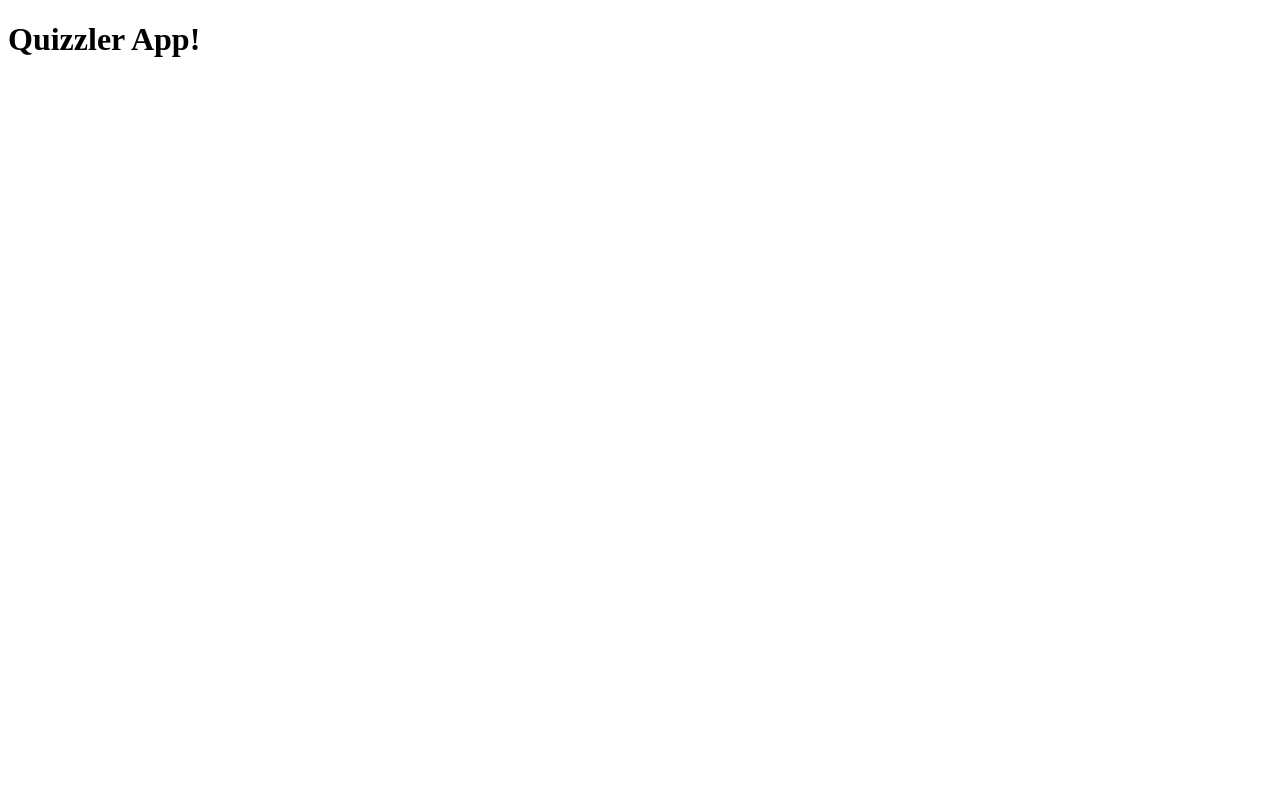
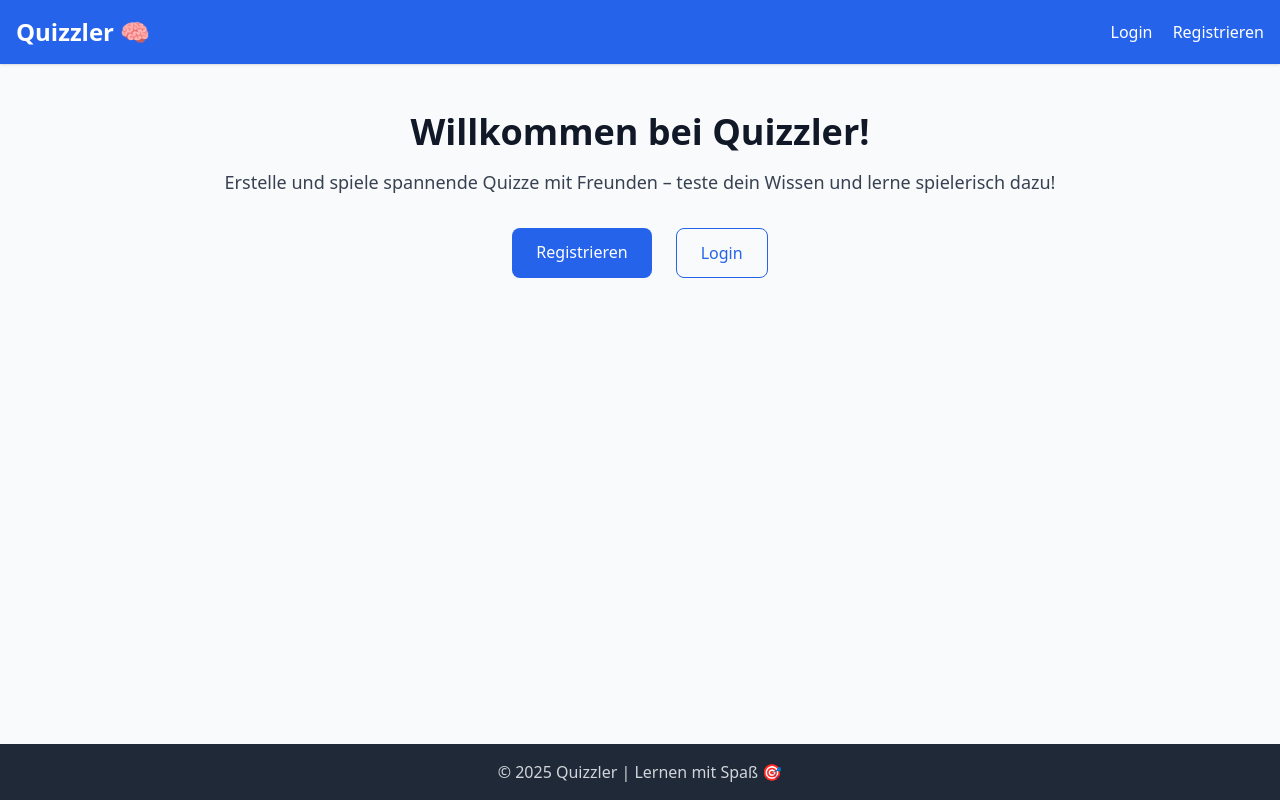
Before and after one commit to Quizzler-Team/quizzler, a Flask app: page / in a window 1280 px wide. Before the commit the page is almost empty. Run offline with Flask 3, Linux system fonts and the light colour scheme; some libraries are stand-ins or nearby versions.

Commit message:
Füge app.py und Templates (base.html, index.html) hinzu

```diff
--- a/templates/base.html
+++ b/templates/base.html
@@ -1,11 +1,35 @@
 <!DOCTYPE html>
 <html lang="de">
-  <head>
+<head>
     <meta charset="UTF-8" />
     <meta name="viewport" content="width=device-width, initial-scale=1.0" />
-    <title>Quizzler</title>
-  </head>
-  <body>
-    {%block content %} {% endblock %}
-  </body>
+    <title>{{ title if title else "Quizzler" }}</title>
+
+    <!-- Tailwind CSS (CDN-Version) -->
+    <script src="https://cdn.tailwindcss.com"></script>
+</head>
+
+<body class="bg-gray-50 text-gray-900 flex flex-col min-h-screen">
+
+    <!-- Header / Navigation -->
+    <header class="bg-blue-600 text-white py-4 shadow">
+        <div class="container mx-auto flex justify-between items-center px-4">
+            <h1 class="text-2xl font-bold">Quizzler 🧠</h1>
+            <nav>
+                <a href="/login" class="ml-4 hover:underline">Login</a>
+                <a href="/register" class="ml-4 hover:underline">Registrieren</a>
+            </nav>
+        </div>
+    </header>
+
+    <!-- Hauptinhalt -->
+    <main class="flex-grow container mx-auto px-4 py-12">
+        {% block content %}{% endblock %}
+    </main>
+
+    <!-- Footer -->
+    <footer class="bg-gray-800 text-gray-300 text-center py-4 mt-8">
+        © {{ 2025 }} Quizzler | Lernen mit Spaß 🎯
+    </footer>
+</body>
 </html>
--- a/templates/index.html
+++ b/templates/index.html
@@ -1,3 +1,19 @@
-{% extends 'base.html' %} {% block content %}
-<h1>Quizzler App!</h1>
+{% extends 'base.html' %}
+
+{% block content %}
+<section class="text-center">
+    <h1 class="text-4xl font-bold mb-4">Willkommen bei Quizzler!</h1>
+    <p class="text-lg text-gray-700 mb-8">
+        Erstelle und spiele spannende Quizze mit Freunden – teste dein Wissen und lerne spielerisch dazu!
+    </p>
+
+    <div class="flex justify-center gap-6">
+        <a href="/register" class="bg-blue-600 text-white px-6 py-3 rounded-lg hover:bg-blue-700 transition">
+            Registrieren
+        </a>
+        <a href="/login" class="border border-blue-600 text-blue-600 px-6 py-3 rounded-lg hover:bg-blue-100 transition">
+            Login
+        </a>
+    </div>
+</section>
 {% endblock %}
```
